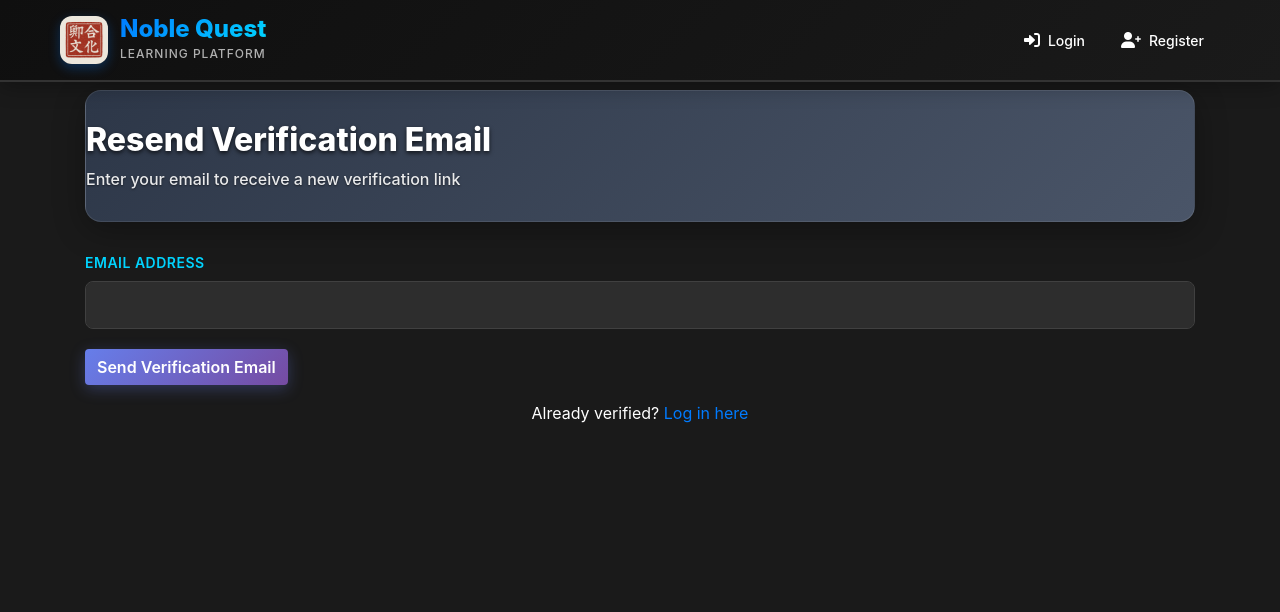
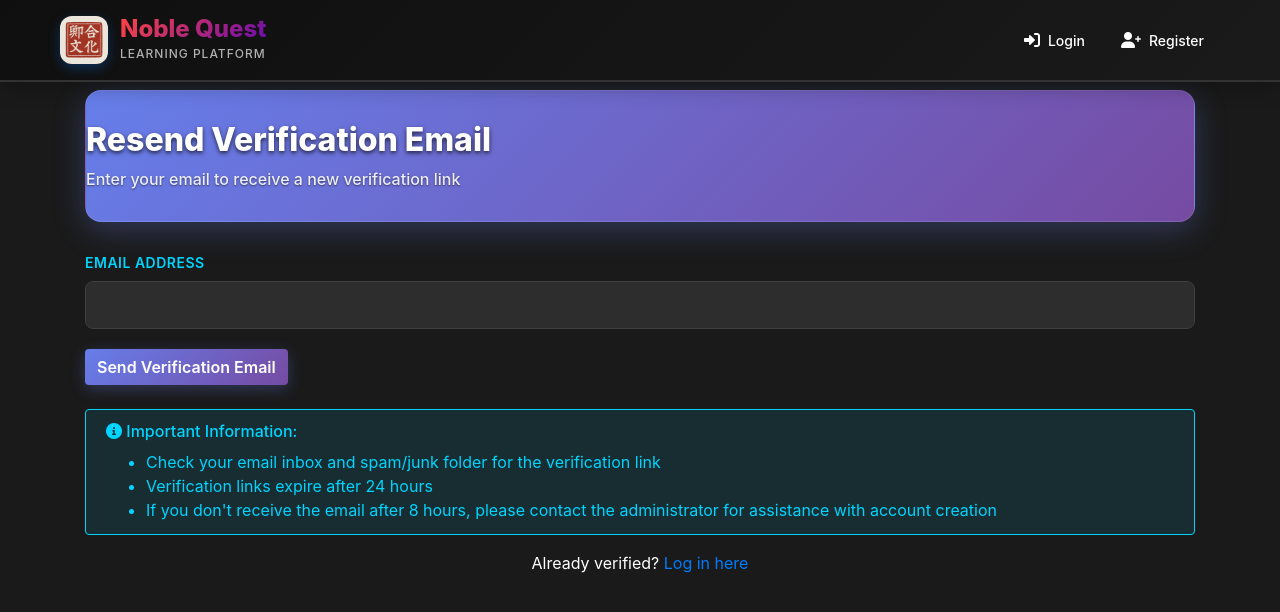
Before and after one commit to gaxiangchong/app.course.rsvp, a Flask app: page /resend-verification in a window 1280 px wide. Shown: the top 612 px of the page. Run offline with Flask 3, Linux system fonts and the light colour scheme; some libraries are stand-ins or nearby versions.

Commit message:
Add email verification system, purple gradients, and red-to-purple logo

```diff
--- a/eventapp/app.py
+++ b/eventapp/app.py
@@ -62,6 +62,12 @@ app.config['MAIL_PORT'] = int(os.getenv('MAIL_PORT', 587))
 app.config['MAIL_USE_TLS'] = os.getenv('MAIL_USE_TLS', 'True').lower() == 'true'
 app.config['MAIL_USERNAME'] = os.getenv('MAIL_USERNAME')
 app.config['MAIL_PASSWORD'] = os.getenv('MAIL_PASSWORD')
+app.config['ADMIN_EMAIL'] = os.getenv('ADMIN_EMAIL', 'noblequest.edu@outlook.com')
+
+# Flask URL configuration (for email verification)
+app.config['SERVER_NAME'] = os.getenv('SERVER_NAME', '127.0.0.1:5001')
+app.config['APPLICATION_ROOT'] = os.getenv('APPLICATION_ROOT', '/')
+app.config['PREFERRED_URL_SCHEME'] = os.getenv('PREFERRED_URL_SCHEME', 'http')
 
 # File upload configuration
 app.config['UPLOAD_FOLDER'] = 'static/uploads/events'
@@ -543,7 +549,7 @@ def send_email(to_email, subject, body, html_body=None):
 
         msg = MIMEMultipart('alternative')
         msg['Subject'] = subject
-        msg['From'] = app.config['MAIL_USERNAME']
+        msg['From'] = app.config.get('ADMIN_EMAIL', app.config['MAIL_USERNAME'])
         msg['To'] = to_email
 
         # Add text and HTML parts
@@ -992,9 +998,13 @@ def register():
         db.session.add(user)
         db.session.commit()
 
-        # Skip email verification for now
-        user.email_verified = True
-        flash('Registration successful! You can now log in.', 'success')
+        # Send verification email
+        try:
+            send_verification_email(user)
+            flash('Registration successful! Please check your email to verify your account.', 'success')
+        except Exception as e:
+            print(f"Failed to send verification email: {e}")
+            flash('Registration successful, but failed to send verification email. Please check your email configuration or contact support.', 'warning')
 
         return redirect(url_for('resend_verification'))
     return render_template('register.html')
@@ -1009,10 +1019,10 @@ def login():
         password = request.form.get('password')
         user = User.query.filter_by(email=email).first()
         if user and user.check_password(password):
-            # Skip email verification check for now
-            # if not user.email_verified:
-            #     flash('Please verify your email address before logging in. Check your inbox for a verification link.', 'warning')
-            #     return redirect(url_for('resend_verification'))
+            # Check if email is verified
+            if not user.email_verified:
+                flash('Please verify your email address before logging in. Check your inbox for a verification link.', 'warning')
+                return redirect(url_for('resend_verification'))
 
             login_user(user)
             flash('Logged in successfully.', 'success')
@@ -1072,9 +1082,14 @@ def resend_verification():
             flash('Email is already verified. You can log in.', 'info')
             return redirect(url_for('login'))
 
-        # Skip email verification for now
-        user.email_verified = True
-        flash('Account is now verified! You can log in.', 'success')
+        # Send verification email
+        try:
+            send_verification_email(user)
+            flash('Verification email sent successfully! Please check your inbox and spam folder.', 'success')
+            return redirect(url_for('resend_verification', sent='true'))
+        except Exception as e:
+            print(f"Failed to send verification email: {e}")
+            flash('Failed to send verification email. Please try again later or contact support.', 'danger')
 
         return render_template('resend_verification.html')
 
--- a/eventapp/templates/base.html
+++ b/eventapp/templates/base.html
@@ -319,7 +319,7 @@
         color: var(--dark-text);
         margin: 0 0 2px 0;
         line-height: 1;
-        background: linear-gradient(135deg, var(--primary-color), var(--accent-color));
+        background: linear-gradient(135deg, #ff4444, #6a0dad);
         -webkit-background-clip: text;
         -webkit-text-fill-color: transparent;
         background-clip: text;
@@ -1481,22 +1481,22 @@
       .welcome-section {
         padding: 30px 0;
         margin-bottom: 30px;
-        background: linear-gradient(135deg, #2d3748 0%, #4a5568 100%);
+        background: linear-gradient(135deg, #667eea 0%, #764ba2 100%);
         border-radius: 16px;
         border: 1px solid rgba(255, 255, 255, 0.1);
         color: white;
         text-shadow: 0 2px 4px rgba(0, 0, 0, 0.3);
-        box-shadow: 0 8px 32px rgba(0, 0, 0, 0.3);
+        box-shadow: 0 8px 32px rgba(102, 126, 234, 0.3);
       }
 
       /* Hero Section for non-authenticated users */
       .hero-section {
-        background: linear-gradient(135deg, #2d3748 0%, #4a5568 100%) !important;
+        background: linear-gradient(135deg, #667eea 0%, #764ba2 100%) !important;
         border-radius: 16px;
         border: 1px solid rgba(255, 255, 255, 0.1);
         color: white !important;
         text-shadow: 0 2px 4px rgba(0, 0, 0, 0.3);
-        box-shadow: 0 8px 32px rgba(0, 0, 0, 0.3);
+        box-shadow: 0 8px 32px rgba(102, 126, 234, 0.3);
       }
 
       .hero-section h1,
--- a/eventapp/templates/resend_verification.html
+++ b/eventapp/templates/resend_verification.html
@@ -5,14 +5,83 @@
     <h1 class="welcome-title">Resend Verification Email</h1>
     <p class="welcome-subtitle">Enter your email to receive a new verification link</p>
   </div>
-  <form method="post">
+
+  <form method="post" id="resendForm">
     <div class="form-group">
       <label for="email">Email address</label>
       <input type="email" class="form-control" id="email" name="email" required>
     </div>
-    <button type="submit" class="btn btn-primary">Send Verification Email</button>
+    <button type="submit" class="btn btn-primary" id="resendBtn">Send Verification Email</button>
+    <div id="timerDisplay" class="mt-2" style="display: none;">
+      <small class="text-muted">Please wait <span id="countdown">60</span> seconds before requesting another email.</small>
+    </div>
   </form>
+
+  <div class="mt-4">
+    <div class="alert alert-info">
+      <h6><i class="fas fa-info-circle"></i> Important Information:</h6>
+      <ul class="mb-0">
+        <li>Check your email inbox and spam/junk folder for the verification link</li>
+        <li>Verification links expire after 24 hours</li>
+        <li>If you don't receive the email after 8 hours, please contact the administrator for assistance with account creation</li>
+      </ul>
+    </div>
+  </div>
+
   <div class="mt-3 text-center">
     <p>Already verified? <a href="{{ url_for('login') }}">Log in here</a></p>
   </div>
 {% endblock %}
+
+{% block scripts %}
+<script>
+document.addEventListener('DOMContentLoaded', function() {
+    const form = document.getElementById('resendForm');
+    const button = document.getElementById('resendBtn');
+    const timerDisplay = document.getElementById('timerDisplay');
+    const countdown = document.getElementById('countdown');
+
+    // Check if we should show timer (if form was just submitted)
+    const urlParams = new URLSearchParams(window.location.search);
+    if (urlParams.get('sent') === 'true') {
+        startTimer();
+    }
+
+    function startTimer() {
+        let timeLeft = 60; // 1 minute
+        button.disabled = true;
+        timerDisplay.style.display = 'block';
+
+        const timer = setInterval(function() {
+            countdown.textContent = timeLeft;
+            timeLeft--;
+
+            if (timeLeft < 0) {
+                clearInterval(timer);
+                button.disabled = false;
+                timerDisplay.style.display = 'none';
+                button.textContent = 'Send Verification Email';
+            }
+        }, 1000);
+    }
+
+    form.addEventListener('submit', function(e) {
+        if (!button.disabled) {
+            button.textContent = 'Sending...';
+            button.disabled = true;
+
+            // Add sent parameter to URL to trigger timer on page reload
+            const formData = new FormData(form);
+            const email = formData.get('email');
+
+            // Let the form submit normally, but we'll handle the timer on the response
+            setTimeout(function() {
+                if (window.location.href.indexOf('sent=true') === -1) {
+                    window.location.href = window.location.href + '?sent=true';
+                }
+            }, 100);
+        }
+    });
+});
+</script>
+{% endblock %}
```
